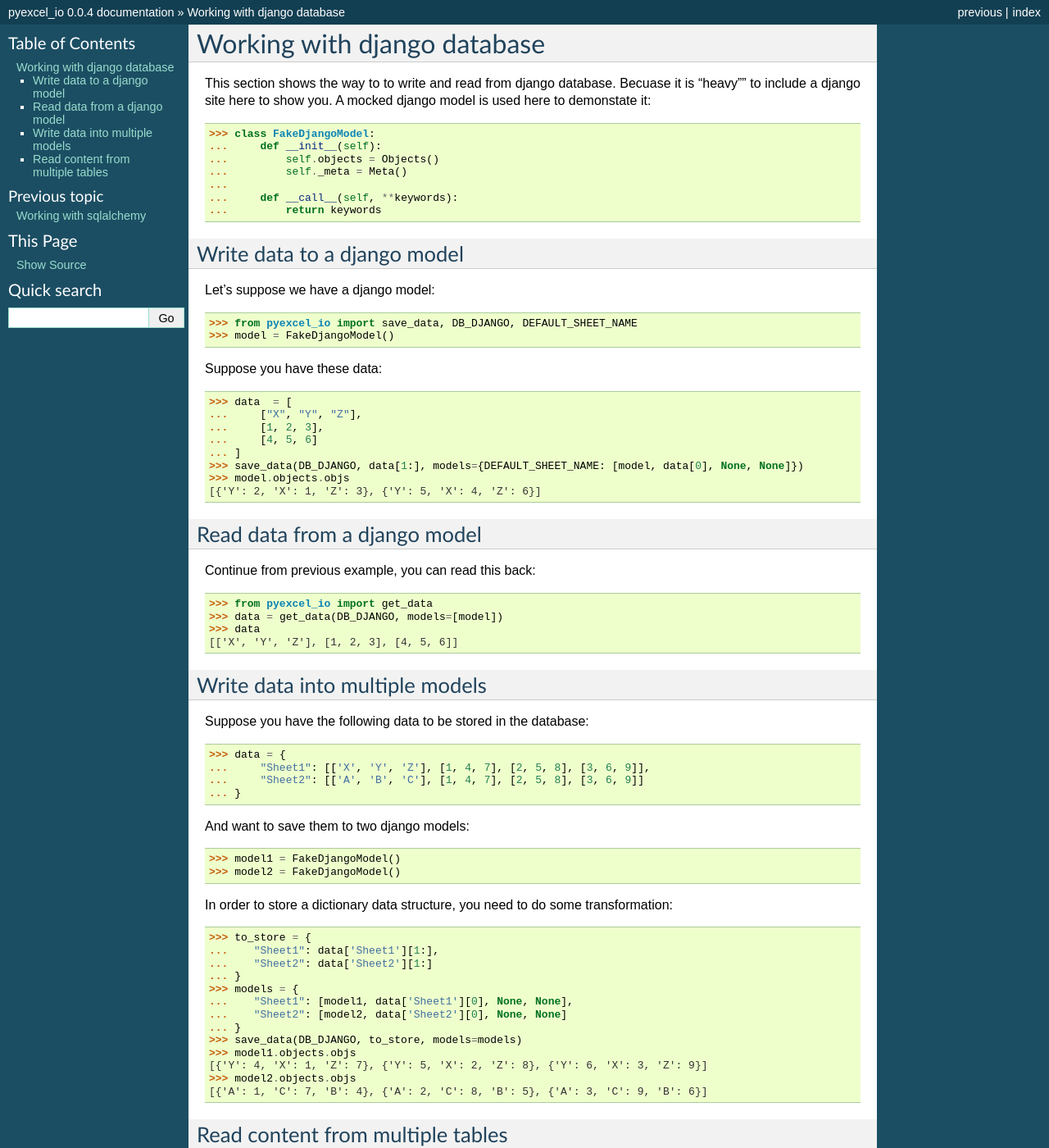
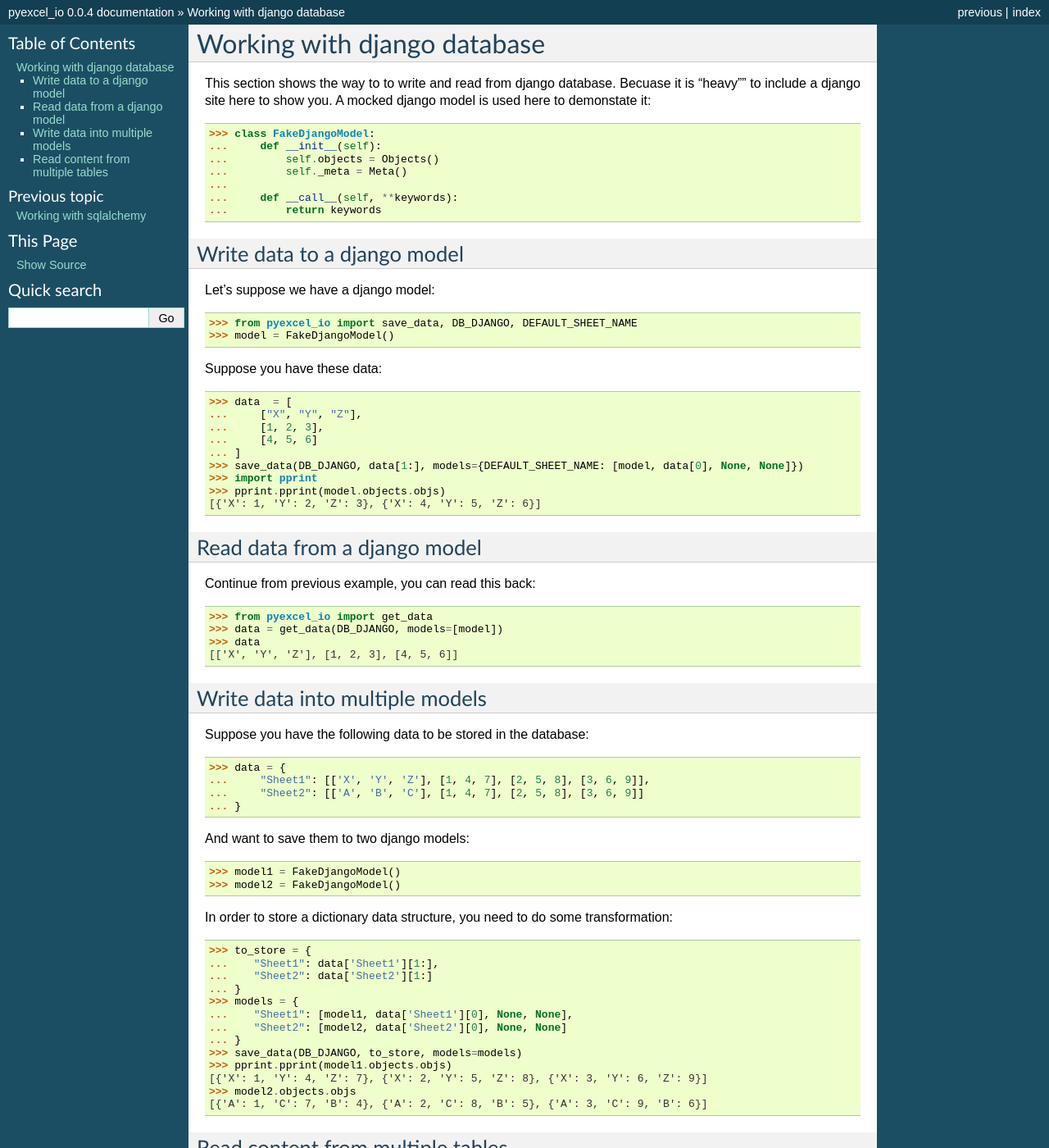
Before and after one commit to pyexcel/pyexcel-io, a Sphinx documentation site: the page built from doc/source/django.rst, in a window 1280 px wide and 1400 px high. Shown: the whole window at 82% size. Built offline with Sphinx 7.4.7, drawn with Linux system fonts in a browser that asks for light colours.

Commit message:
bug fixes on py3

```diff
--- a/doc/source/django.rst
+++ b/doc/source/django.rst
@@ -63,8 +63,9 @@ Suppose you have these data::
     ...     [4, 5, 6]
     ... ]
     >>> save_data(DB_DJANGO, data[1:], models={DEFAULT_SHEET_NAME: [model, data[0], None, None]})
-    >>> model.objects.objs
-    [{'Y': 2, 'X': 1, 'Z': 3}, {'Y': 5, 'X': 4, 'Z': 6}]
+    >>> import pprint
+    >>> pprint.pprint(model.objects.objs)
+    [{'X': 1, 'Y': 2, 'Z': 3}, {'X': 4, 'Y': 5, 'Z': 6}]
 
 Read data from a django model
 --------------------------------------------------------------------------------
@@ -107,8 +108,8 @@ In order to store a dictionary data structure, you need to do some transformatio
     ...    "Sheet2": [model2, data['Sheet2'][0], None, None]
     ... }
     >>> save_data(DB_DJANGO, to_store, models=models)
-    >>> model1.objects.objs
-    [{'Y': 4, 'X': 1, 'Z': 7}, {'Y': 5, 'X': 2, 'Z': 8}, {'Y': 6, 'X': 3, 'Z': 9}]
+    >>> pprint.pprint(model1.objects.objs)
+    [{'X': 1, 'Y': 4, 'Z': 7}, {'X': 2, 'Y': 5, 'Z': 8}, {'X': 3, 'Y': 6, 'Z': 9}]
     >>> model2.objects.objs
     [{'A': 1, 'C': 7, 'B': 4}, {'A': 2, 'C': 8, 'B': 5}, {'A': 3, 'C': 9, 'B': 6}]
 
--- a/doc/source/extendedcsv.rst
+++ b/doc/source/extendedcsv.rst
@@ -8,7 +8,7 @@ Saving multiple sheets as CSV format
     >>> if sys.version_info[0] < 3:
     ...     from StringIO import StringIO
     ... else:
-    ...     from io import BytesIO as StringIO
+    ...     from io import StringIO
     >>> from pyexcel_io import OrderedDict
 
 
@@ -56,7 +56,7 @@ into memory::
     >>> data.update({"Sheet 1": [[1, 2, 3], [4, 5, 6]]})
     >>> data.update({"Sheet 2": [[7, 8, 9], [10, 11, 12]]})
     >>> io = StringIO()
-    >>> save_data(io, data, 'csv')
+    >>> save_data(io, data)
     >>> # do something with the io
     >>> # In reality, you might give it to your http response
     >>> # object for downloading
--- a/doc/source/plaincsv.rst
+++ b/doc/source/plaincsv.rst
@@ -11,7 +11,7 @@ Write to a csv file
     >>> if sys.version_info[0] < 3:
     ...     from StringIO import StringIO
     ... else:
-    ...     from io import BytesIO as StringIO
+    ...     from io import StringIO
     >>> from pyexcel_io import OrderedDict
 
 
```
Also changed, not shown: 2 other files.
